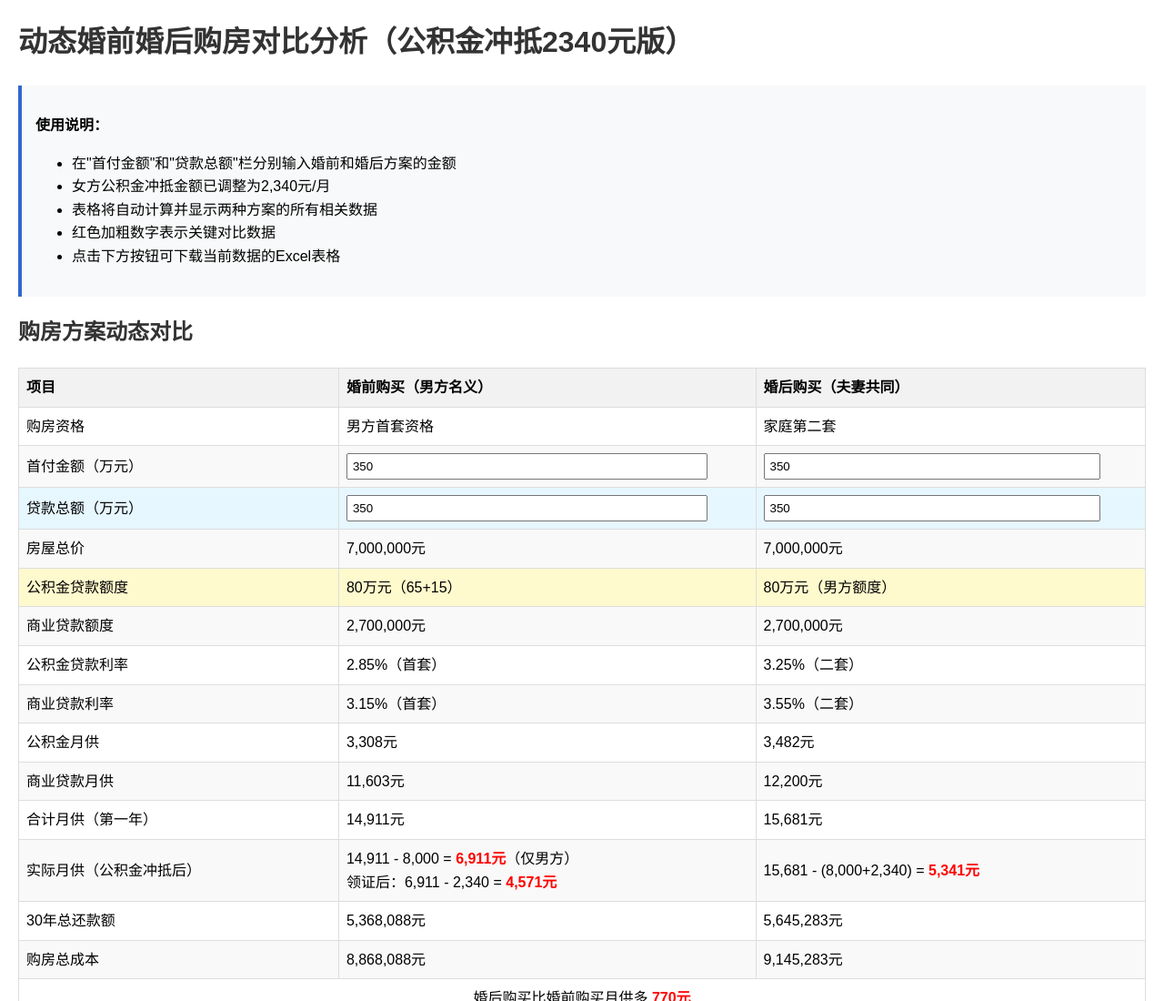
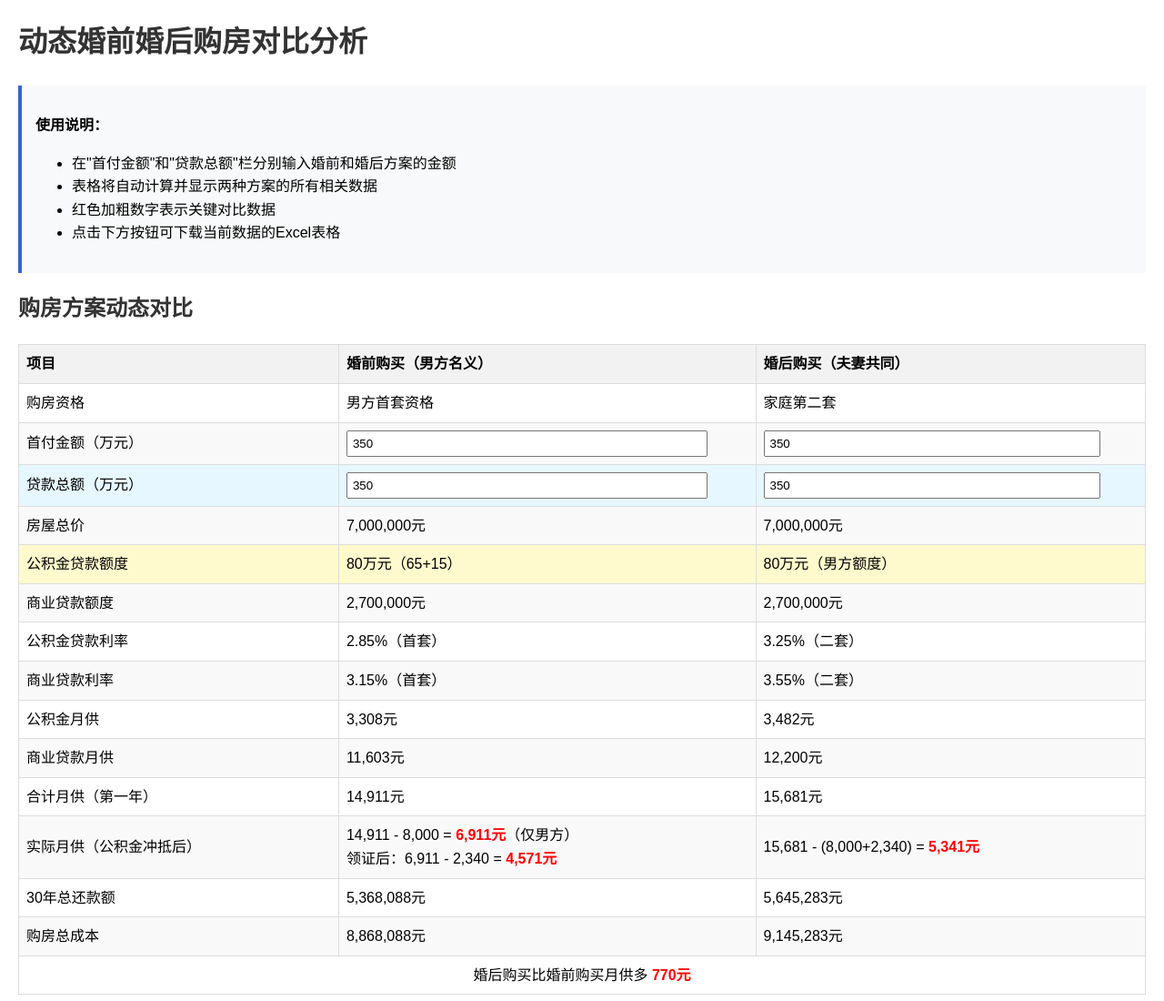
Before and after one commit to jxgfxsw95/goufangduibi, a plain HTML site: page index.html in a window 1280 px wide. Shown: the top 1100 px of the page at 91% size. Drawn offline with Linux system fonts and the light colour scheme.

Commit message:
Add files via upload

```diff
--- a/index.html
+++ b/index.html
@@ -3,7 +3,7 @@
 <head>
     <meta charset="UTF-8">
     <meta name="viewport" content="width=device-width, initial-scale=1.0">
-    <title>动态购房方案对比（公积金冲抵2340元版）</title>
+    <title>动态购房方案对比</title>
     <script src="https://unpkg.com/xlsx/dist/xlsx.full.min.js"></script>
     <style>
         body {
@@ -70,12 +70,11 @@
     </style>
 </head>
 <body>
-    <h1>动态婚前婚后购房对比分析（公积金冲抵2340元版）</h1>
+    <h1>动态婚前婚后购房对比分析</h1>
     <div class="note">
         <p><strong>使用说明：</strong></p>
         <ul>
             <li>在"首付金额"和"贷款总额"栏分别输入婚前和婚后方案的金额</li>
-            <li>女方公积金冲抵金额已调整为2,340元/月</li>
             <li>表格将自动计算并显示两种方案的所有相关数据</li>
             <li>红色加粗数字表示关键对比数据</li>
             <li>点击下方按钮可下载当前数据的Excel表格</li>
```
